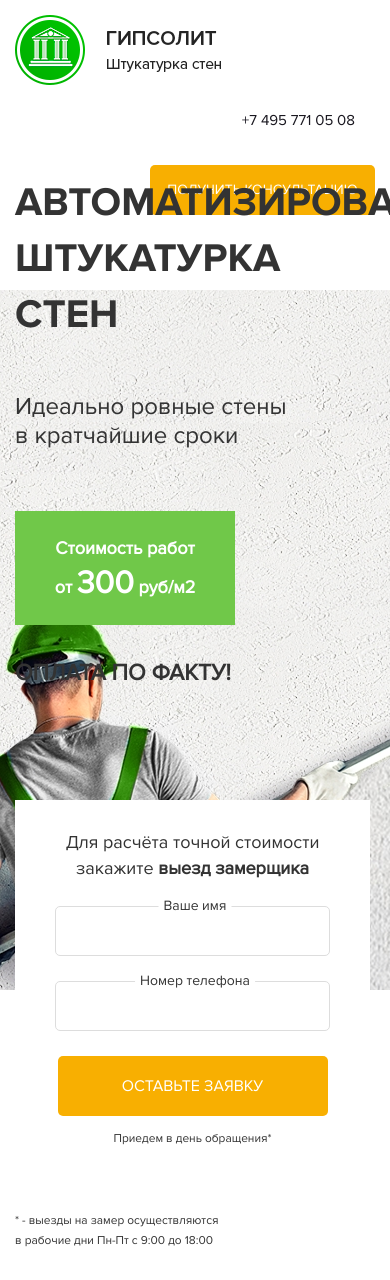
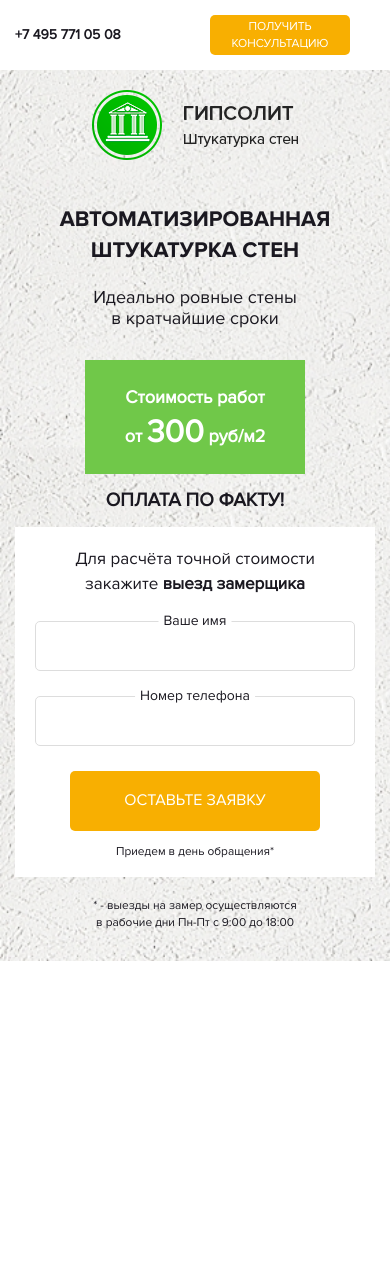
Before and after one commit to KitVitalevich/KitVitalevich.github.io, a PHP site: page / in a window 390 px wide; the page is wider, and only the part inside the window is pictured. After the commit the page ends 961 px from the top of that part, so only its background shows below. Run offline with PHP 8.4, Linux system fonts and the light colour scheme; some libraries are stand-ins or nearby versions.

Commit message:
Практика №3

```diff
--- a/practice/src/css/style.css
+++ b/practice/src/css/style.css
@@ -16,12 +16,22 @@
   font-display: swap;
 }
 /* Colors (цвета) */
+/* Медиа запросы */
 /* Basic setting (базовые настройки: кнопки, ) */
 html {
   font-size: 10px;
 }
 body {
   font-family: 'ProximaNova_reg', sans-serif;
+  color: #1a1820;
+}
+a:hover {
+  text-decoration: none;
+}
+button,
+input,
+a {
+  outline: none;
 }
 /*Кнопка шапки*/
 .button {
@@ -32,6 +42,12 @@ body {
   border: none;
   text-transform: uppercase;
   border-radius: 5px;
+  -webkit-transition: all 0.2s;
+  transition: all 0.2s;
+}
+.button:hover {
+  cursor: pointer;
+  background-color: #df9d01;
 }
 /*Форма шапки*/
 .main-form {
@@ -72,10 +88,11 @@ body {
 section {
   padding: 10rem 0;
 }
-/* main */
+/* header */
 .main {
   padding: 1.5rem 0 3rem;
   background: #ffffff url(../img/bg-header.jpg) center center no-repeat;
+  background-size: cover;
 }
 .header {
   height: 7rem;
@@ -95,11 +112,11 @@ section {
   display: table;
   width: 100%;
   height: 7rem;
-  text-align: right;
 }
 .wrap-block {
   display: table-cell;
   vertical-align: middle;
+  text-align: right;
 }
 /*Главный заголовок*/
 .main-title h1 {
@@ -115,7 +132,7 @@ section {
   margin-top: 5rem;
 }
 .main-title span {
-  display: block;
+  display: inline-block;
   background-color: #70c849;
   color: #fff;
   padding: 25px 39px 18px 39px;
@@ -123,11 +140,136 @@ section {
   font-weight: 600;
   width: 220px;
   text-align: center;
-  height: ;
   margin-top: 6rem;
   margin-bottom: 3.2rem;
 }
 .main-title strong {
   font-size: 2.3rem;
   text-transform: uppercase;
+  font-weight: 900;
 }
+@media (max-width: 1199px) {
+  .col-form {
+    right: -20px;
+  }
+  .col-form .input-text {
+    left: 192px;
+  }
+}
+@media (max-width: 991px) {
+  .main {
+    background: #ffffff url(../img/bg-header.jpg) center right no-repeat;
+    background-size: cover;
+  }
+  .phone-block {
+    text-align: center;
+  }
+  .main-title {
+    text-align: center;
+  }
+  .main-title h1 {
+    margin-top: 3rem;
+  }
+  .main-title p {
+    margin-top: 2rem;
+  }
+  .main-title span {
+    margin-top: 2rem;
+  }
+  .main-form {
+    margin-top: 3rem;
+  }
+  .main-small {
+    color: #fff;
+  }
+  .col-form {
+    right: 0;
+  }
+  .min-signature {
+    margin-top: 2rem;
+  }
+}
+/*
+@media (max-width: 768px) {
+	.main {
+		background: #fff url(../img/bg-header.jpg) top left no-repeat;
+		background-size: cover;
+		}
+	.header-btn {
+		width: 21rem;
+	}
+		.main-small {
+		color: @colors-text;
+	}
+	.main-form {
+		width: 34.5rem;
+	}
+}*/
+@media (max-width: 767px) {
+  .main {
+    background: #ffffff url(../img/bg-header.jpg) top left no-repeat;
+    background-size: cover;
+    padding: 0 0 3rem 0;
+  }
+  .main-small {
+    color: #1a1820;
+  }
+  .main-title h1 {
+    font-size: 2.2rem;
+  }
+  .main-title strong {
+    font-size: 1.9rem;
+    margin: 2rem 0 2rem 0;
+    padding: 2rem 0 2rem 0;
+  }
+  .main-title p {
+    font-size: 1.8rem;
+  }
+  .main-title span {
+    margin-bottom: 1.3rem;
+  }
+  .main .phone-link {
+    font-size: 1.4rem;
+    font-weight: 700;
+    padding-right: 0;
+  }
+  .main .phone-block {
+    text-align: left;
+  }
+  .main .header-btn {
+    width: 14rem;
+    height: 4rem;
+    font-size: 1.2rem;
+  }
+  .main .wrap-block {
+    padding-right: 3rem;
+  }
+  .col-white {
+    background-color: #fff;
+  }
+  .col-logo {
+    display: inline-block;
+    text-align: center;
+    margin-top: 2rem;
+    margin-bottom: 4.5rem;
+  }
+  .main-form {
+    margin-top: 1.3rem;
+    padding: 2rem 2rem;
+    width: 100%;
+    height: 35rem;
+  }
+  .main-form .form-text {
+    font-size: 1.7rem;
+  }
+  .main-form .form-btn {
+    width: 25rem;
+  }
+  .col-form .input-text {
+    left: 50%;
+  }
+  .min-signature {
+    text-align: center;
+    margin-top: 2rem;
+  }
+}
--- a/practice/src/index.html
+++ b/practice/src/index.html
@@ -1,12 +1,11 @@
 
-<!DOCTYPE html>
 <html lang="ru">
   <head>
     <meta charset="utf-8">
     <meta http-equiv="X-UA-Compatible" content="IE=edge">
     <meta name="viewport" content="width=device-width, initial-scale=1">
     <link rel="icon" href="/favicon.ico">
-    <title>Starter Template for Bootstrap</title>
+    <title>Практика</title>
     <!-- Bootstrap core CSS -->
     <link href="css/bootstrap.css" rel="stylesheet">
     <link href="css/style.css" rel="stylesheet">
@@ -21,44 +20,45 @@
    <main class="main">
     <div class="container">
     	<div class="header">
-      <!-- Логотип -->
    	 	  <div class="row">
-   		  <div class="col-md-3">
-   		   <div class="logo">
-   					 <img src="img/logo.png" alt="ГИПСОЛИТ. Штукатурка стен.">
-   			 	</div>
-   			 </div>
       <!-- Номер телефона -->
-   			 	<div class="col-md-2 col-md-offset-4">
+   			 	<div class="col-white col-lg-3 col-lg-offset-4 col-lg-push-2 col-md-3 col-md-offset-2 col-md-push-4 col-sm-3 col-sm-offset-1 col-sm-push-4 col-xs-6">
    					 <div class="phone-block">
                <a class="phone-link" href="#">+7 495 771 05 08</a>
              </div>
    			 	</div>
       <!-- Кнопка -->
-   			 	<div class="col-md-3">
+   			 	<div class="col-white col-lg-3 col-lg-push-2 col-md-4 col-md-push-3 col-sm-4 col-sm-push-4 col-xs-6">
    			 	 <div class="wrap">
    			 		 <div class="wrap-block">
    					   <button class="button header-btn">получить консультацию</button>
    			 	   </div>
    			 		</div>
    			 	</div>
+          <!-- Логотип -->
+          <div class="col-logo col-lg-2 col-lg-pull-10 col-md-3 col-md-pull-9 col-sm-4 col-sm-pull-8 col-xs-12">
+            <div class="logo">
+              <img src="img/logo.png" alt="ГИПСОЛИТ. Штукатурка стен.">
+            </div>
+          </div>
+   		  </div>
     	</div>
 
-    	</div>
       <div class="main-content">
         <div class="row">
       <!-- Главный заголовок -->
-          <div class="col-md-5">
+          <div class="col-lg-5 col-md-6 col-sm-12">
             <div class="main-title">
               <h1>Автоматизированная штукатурка стен</h1>
-              <p>Идеально ровные стены <br> в кратчайшие сроки</p>
-              <span>Стоимость работ <br> от <font size="6">300</font> руб/м2</span>
+              <p class="title-p">Идеально ровные стены <br> в кратчайшие сроки</p>
+              <span>Стоимость работ <br> от <font size="6">300</font> руб/м2</span> <br>
               <strong>Оплата по факту!</strong>
             </div>
           </div>
       <!-- Форма шапки -->
-          <div class="col-md-offset-3 col-md-4">
+          <div class="col-form col-lg-4 col-lg-offset-3 col-md-5 col-md-offset-1 col-sm-6 col-sm-offset-3">
             <div class="main-form">
+              <div class="form-box">
                 <p class="form-text">Для расчёта точной стоимости <br> закажите <b>выезд замерщика</b></p>
               <form action="#">
                 <p class="input-text">Ваше имя</p>
@@ -66,14 +66,17 @@
                 <p class="input-text">Номер телефона</p>
                 <input class="form-input1" type="text">
               </form>
-              <button class="button form-btn">Оставьте заявку</button>
+                <button class="button form-btn">Оставьте заявку</button> <br>
                 <small>Приедем в день обращения*</small>
               </div>
             </div>
           </div>
+        </div>
+        <div class="min-signature">
           <div class="row">
-          <div class="col-md-offset-9 col-md-3">
-            <small>* - выезды на замер осуществляются <br> в рабочие дни Пн-Пт с 9:00 до 18:00</small>
+            <div class="col-lg-offset-9 col-lg-3 col-md-offset-8 col-md-4 col-sm-offset-4 col-sm-4 col-xs-12">
+              <small class="main-small">* - выезды на замер осуществляются <br> в рабочие дни Пн-Пт с 9:00 до 18:00</small>
+          </div>
         </div>
         </div>
       </div>
--- a/practice/src/less/style.less
+++ b/practice/src/less/style.less
@@ -37,12 +37,21 @@
 @colors-text: #1a1820;
 @colors-danger: #ff0000;
 
+/* Медиа запросы */
+
 /* Basic setting (базовые настройки: кнопки, ) */
 html {
  font-size: 10px;
 }
 body {
 	.reg();
+	color: @colors-text;
+}
+a:hover {
+	text-decoration: none;
+}
+button, input, a {
+	outline: none;
 }
 /*Кнопка шапки*/
 .button {
@@ -54,6 +63,11 @@ body {
 	border: none;
 	text-transform: uppercase;
 	border-radius: 5px;
+	transition: all 0.2s;
+	&:hover {
+ cursor: pointer;
+ background-color: darken(@colors-btn, 5%);
+ }
 }
 /*Форма шапки*/
 .main-form {
@@ -87,19 +101,19 @@ body {
   width: 27rem;
   height: 6rem;
   margin-bottom: 1.2rem;
+ }
 }
-}
-
 
 /* Typography (типографика: заголоки, ) */
 section {
 	padding: 10rem 0;
 }
 
-/* main */
+/* header */
 .main {
  padding: 1.5rem 0 3rem;
  background: #fff url(../img/bg-header.jpg) center center no-repeat;
+ background-size: cover;
 }
 .header {
 	height: 7rem;
@@ -121,10 +135,10 @@ section {
 	display: table;
 	width: 100%;
 	height: 7rem;
-	text-align: right;
 	&-block {
   display: table-cell;
   vertical-align: middle;
+  text-align: right;
 	}
 }
 /*Главный заголовок*/
@@ -142,7 +156,7 @@ section {
 		margin-top: 5rem;
 	}
 	span {
-		display: block;
+		display: inline-block;
 		background-color: #70c849;
 		color: #fff;
 		padding: 25px 39px 18px 39px;
@@ -150,12 +164,144 @@ section {
 		font-weight: 600;
 		width: 220px;
 		text-align: center;
-		height: ;
 		margin-top: 6rem;
 		margin-bottom: 3.2rem;
 	}
  strong {
  	font-size: 2.3rem;
  	text-transform: uppercase;
+ 	font-weight: 900;
  }
 }
+
+@media (max-width: 1199px) {
+	.col-form {
+		right: -20px;
+		.input-text {
+			left: 192px;
+		}
+	}
+}
+
+@media (max-width: 991px) {
+	.main {
+		background: #fff url(../img/bg-header.jpg) center right no-repeat;
+		background-size: cover;
+	}
+	.phone-block {
+		text-align: center;
+	}
+	.main-title {
+		text-align: center;
+		h1 {
+			margin-top: 3rem;
+		}
+		p {
+			margin-top: 2rem;
+		}
+		span {
+			margin-top: 2rem;
+		}
+	}
+	.main-form {
+		margin-top: 3rem;
+	}
+	.main-small {
+		color: #fff;
+	}
+.col-form {
+		right: 0;
+	}
+	.min-signature {
+ 	margin-top: 2rem;
+ }
+}
+/*
+@media (max-width: 768px) {
+	.main {
+		background: #fff url(../img/bg-header.jpg) top left no-repeat;
+		background-size: cover;
+		}
+	.header-btn {
+		width: 21rem;
+	}
+		.main-small {
+		color: @colors-text;
+	}
+	.main-form {
+		width: 34.5rem;
+	}
+}*/
+
+@media (max-width: 767px) {
+	.main {
+		background: #fff url(../img/bg-header.jpg) top left no-repeat;
+		background-size: cover;
+		padding: 0 0 3rem 0;
+		&-small {
+		color: @colors-text;
+	}
+		&-title {
+		h1 {
+			font-size: 2.2rem;
+		}
+		strong {
+			font-size: 1.9rem;
+			margin: 2rem 0 2rem 0;
+			padding: 2rem 0 2rem 0;
+		}
+	 p {
+			font-size: 1.8rem;
+		}
+		span {
+			margin-bottom: 1.3rem;
+		}
+	}
+	.phone-link {
+		font-size: 1.4rem;
+		font-weight: 700;
+		padding-right: 0;
+	}
+	.phone-block {
+		text-align: left;
+	}
+	.header-btn {
+		width: 14rem;
+		height: 4rem;
+		font-size: 1.2rem;
+	}
+	.wrap-block {
+		padding-right: 3rem;
+	}
+}
+	.col-white {
+		background-color: #fff;
+	}
+	.col-logo {
+		display: inline-block;
+		text-align: center;
+		margin-top: 2rem;
+		margin-bottom: 4.5rem;
+	}
+	.main-form {
+		margin-top: 1.3rem;
+		padding: 2rem 2rem;
+		width: 100%;
+		height: 35rem;
+	.form-text {
+		font-size: 1.7rem;
+	}
+	.form-btn {
+		width: 25rem;
+	}
+}
+	.col-form {
+	 .input-text {
+		 left: 50%;
+	 }
+ }
+ .min-signature {
+ 	text-align: center;
+ 	margin-top: 2rem;
+ }
+}
```
Lines whose indentation alone changed are shown as unchanged.
